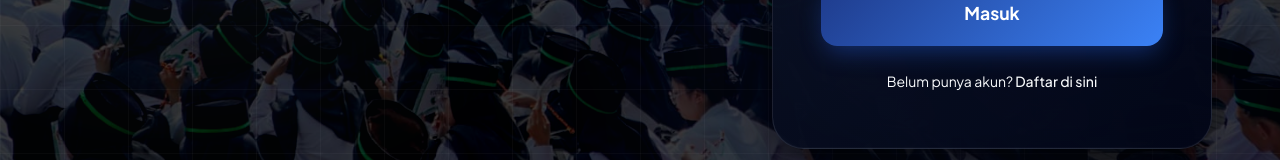
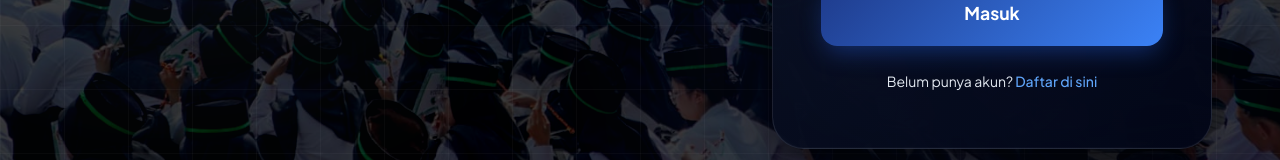
Before and after one commit to dihanio/bemftunesa2026, a Next.js app in the folder pkkmb/: page /login in a window 1280 px wide. Shown: the part 551-711 px from the top of the page. Built offline with nearby package versions, Linux system fonts and the light colour scheme; no server answers.

Commit message:
fix(pkkmb): fix invisible register link on login page by replacing undefined css variables with hex colors

```diff
--- a/pkkmb/src/app/login/login.css
+++ b/pkkmb/src/app/login/login.css
@@ -377,3 +377,4 @@ body {
 .delay-4 { animation-delay: 0.4s; }
 .delay-5 { animation-delay: 0.5s; }
 .delay-6 { animation-delay: 0.6s; }
+.delay-7 { animation-delay: 0.7s; }
--- a/pkkmb/src/app/login/page.tsx
+++ b/pkkmb/src/app/login/page.tsx
@@ -132,9 +132,9 @@ function LoginContent() {
             </form>
 
             <div className="auth-footer animate-enter delay-7" style={{ marginTop: '1.5rem', textAlign: 'center' }}>
-              <p style={{ color: 'var(--text-secondary)', fontSize: '0.875rem' }}>
+              <p style={{ color: '#e2e8f0', fontSize: '0.875rem' }}>
                 Belum punya akun?{' '}
-                <a href="/register" style={{ color: 'var(--brand-primary)', textDecoration: 'none', fontWeight: '500' }}>
+                <a href="/register" style={{ color: '#60a5fa', textDecoration: 'none', fontWeight: '500' }}>
                   Daftar di sini
                 </a>
               </p>
```
